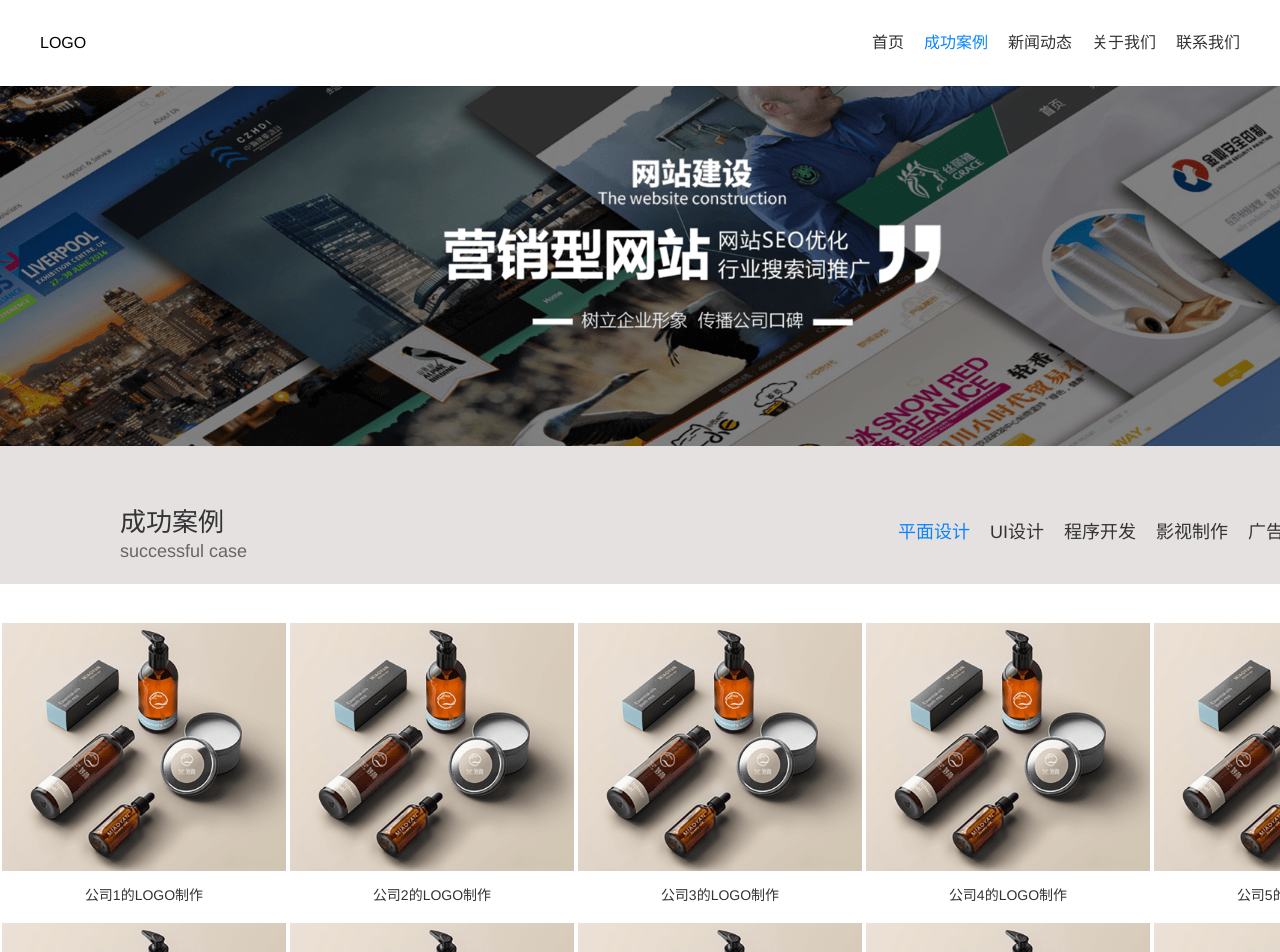
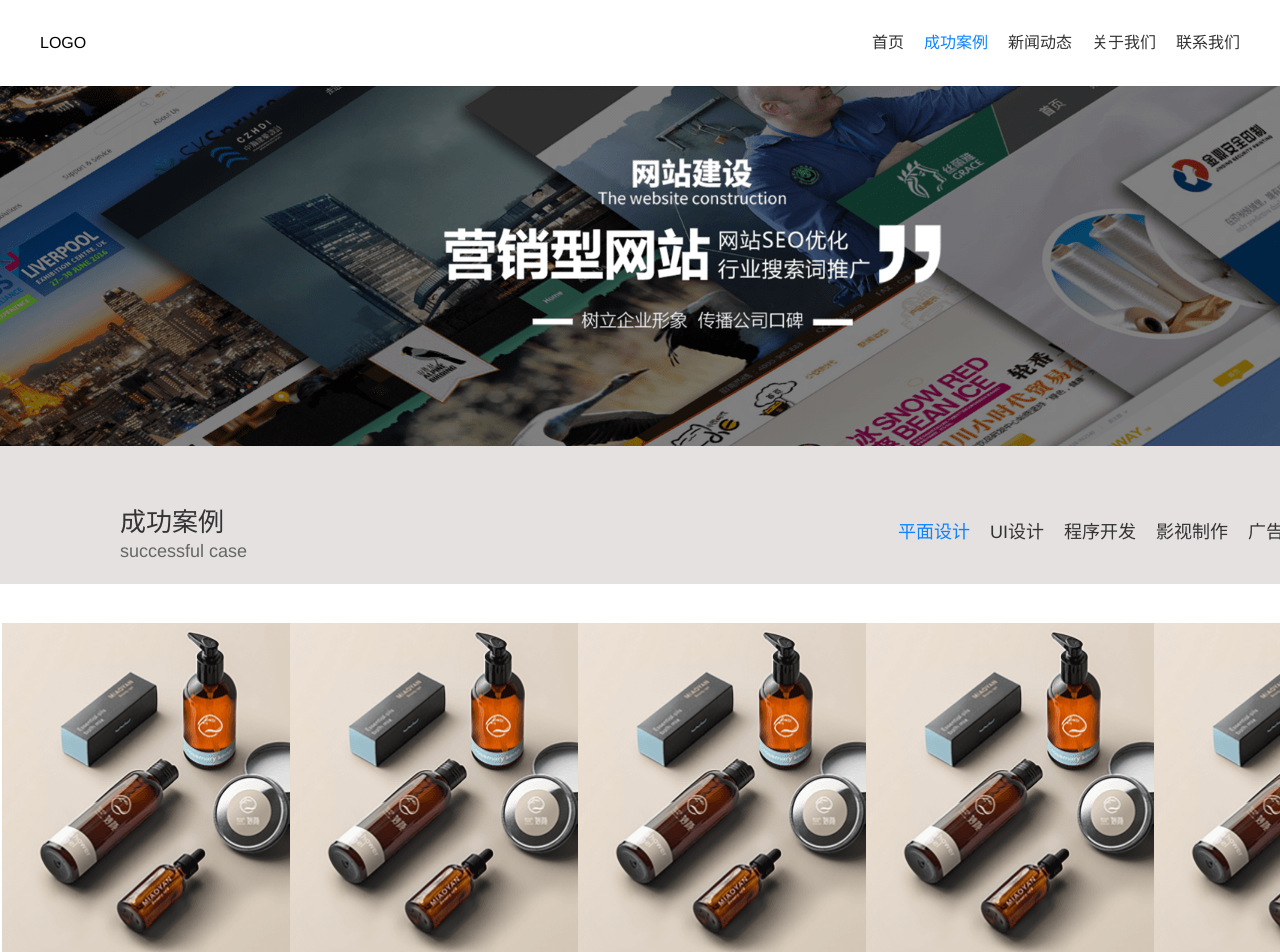
Before and after one commit to ZKino/yier-websit-project, a Vue app: page /case/design in a window 1280 px wide. Shown: the top 952 px of the page. Built offline with nearby package versions, Linux system fonts and the light colour scheme.

Commit message:
'2019/9/16修改'

```diff
--- a/src/pages/case/List.vue
+++ b/src/pages/case/List.vue
@@ -29,7 +29,7 @@
 
 <style scoped lang="scss">
   .list {
-    width: 100% !important;
+    width: 380px!important;
 
     &:hover .list-bottom {
       background-color: #0A84FF;
```
